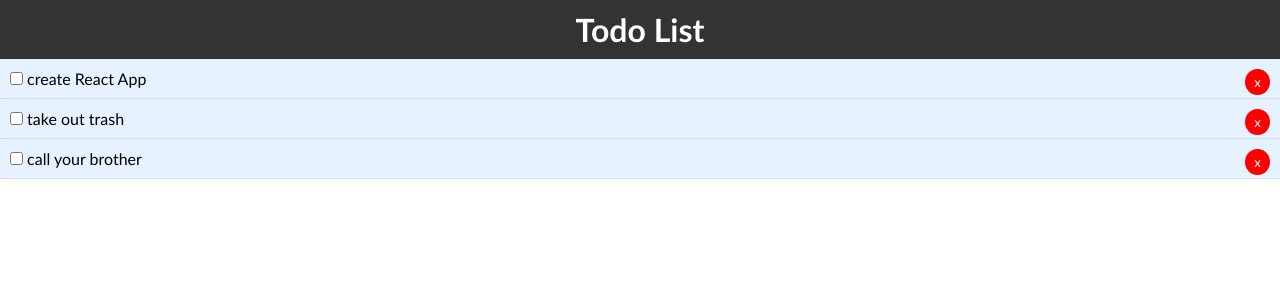
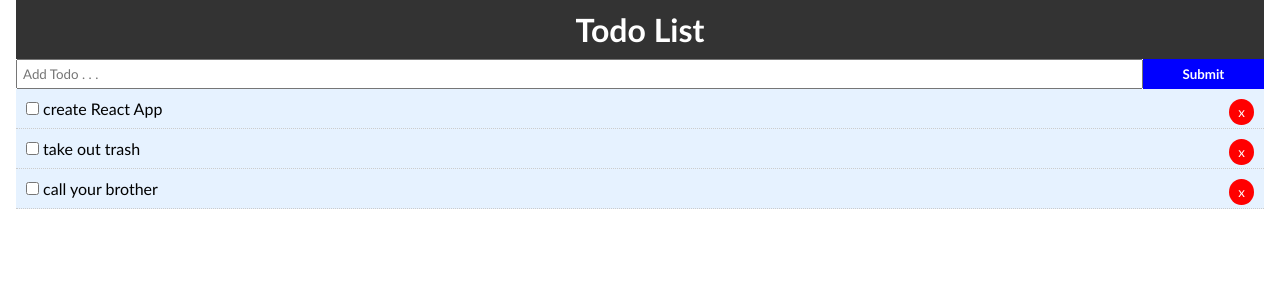
Before and after one commit to NaumanSir/todo_app, a React (Create React App) app: page / in a window 1280 px wide. Shown: the top 300 px of the page. Built offline with nearby package versions, Linux system fonts and the light colour scheme.

Commit message:
added AddTodo function; added to-do appears on console

```diff
--- a/src/App.css
+++ b/src/App.css
@@ -3,3 +3,21 @@
   padding: 0px;
   font-family: 'Trebuchet MS';
 }
+
+.container {
+    padding: 0 1rem;
+}
+
+.btn {
+    display: inline-block;
+    border: none;
+    background: blue;
+    color: white;
+    font-weight: bolder;
+    padding: 5px;
+    cursor: pointer;
+}
+
+.btn:hover {
+    background: lightgray;
+}
--- a/src/App.js
+++ b/src/App.js
@@ -1,6 +1,7 @@
 import React, { Component } from 'react';
 import Header from './components/layout/Header';
 import Todos from './components/Todos';
+import AddTodo from './components/AddTodo';
 import './App.css';
 
 class App extends Component {
@@ -41,12 +42,20 @@ class App extends Component {
     this.setState({ todos: [...this.state.todos.filter(todo => todo.id !== id)] });
   }
 
+  // Add Todo
+  addTodo = (title) => {
+    console.log(title)
+  }
+
   render() {
     // console.log(this.state.todos)
     return (
       <div className="App">
-      <Header />
-        <Todos todos={this.state.todos} markComplete={this.markComplete} delTodo={this.delTodo} />
+        <div className="container">
+          <Header />
+          <AddTodo addTodo={this.addTodo} />
+          <Todos todos={this.state.todos} markComplete={this.markComplete} delTodo={this.delTodo} />
+        </div>
       </div>
     );
   }
--- /dev/null
+++ b/src/components/AddTodo.js
@@ -0,0 +1,26 @@
+import React, { Component } from 'react'
+
+export class AddTodo extends Component {
+  state = {
+      title: ''
+  }
+
+  onSubmit = (e) => {
+      e.preventDefault();
+      this.props.addTodo(this.state.title);
+      this.setState({ title: '' });
+  }
+
+  onChange = (e) => this.setState({ [e.target.name]: e.target.value });
+
+  render() {
+    return (
+      <form onSubmit={this.onSubmit} style={{display:'flex'}}>
+        <input type="text" name="title" style={{flex:'10',padding:'5px'}} placeholder="Add Todo . . . " value={this.state.title} onChange={this.onChange}/>
+        <input type="submit" value="Submit" className="btn" style={{flex:'1'}}/>
+      </form>
+    )
+  }
+}
+
+export default AddTodo
```
